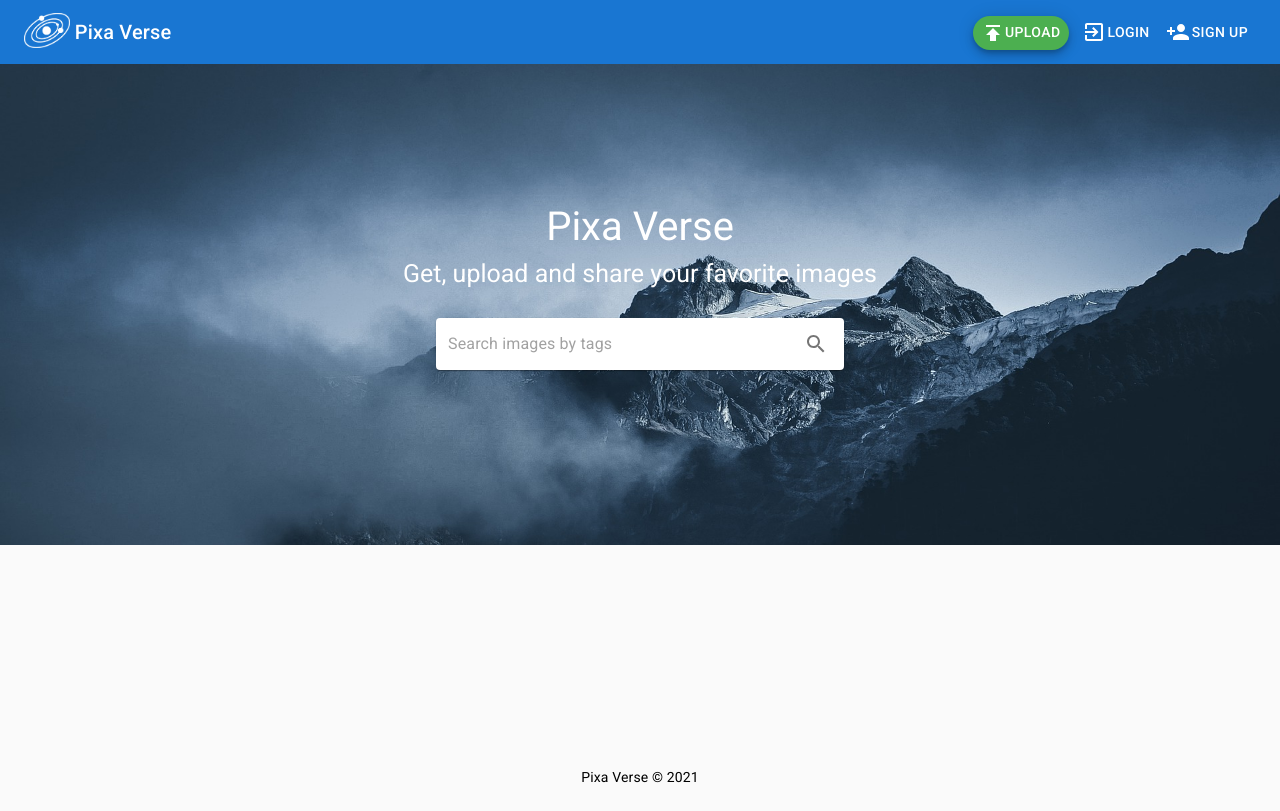
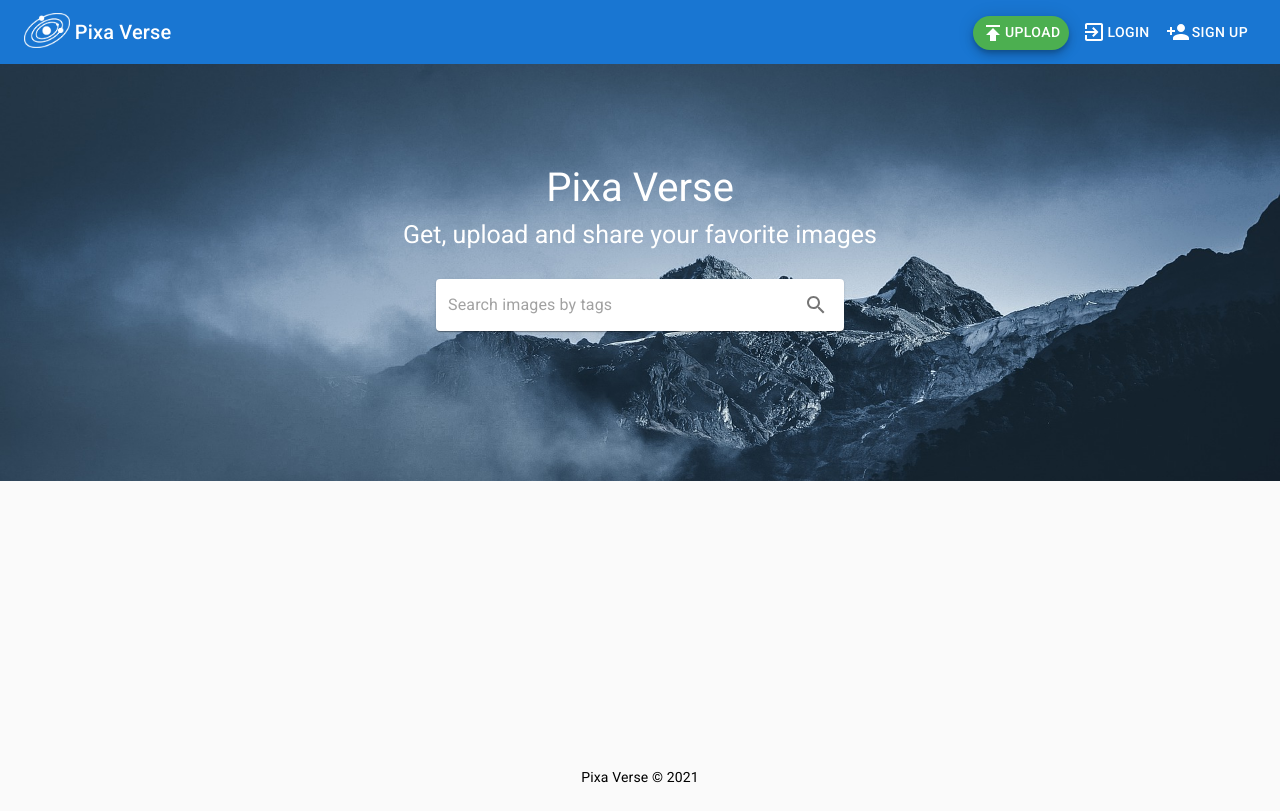
Before and after one commit to daniel-nir/MERN-Fullstack, a React (Create React App) app in the folder client/: page / in a window 1280 px wide. Built offline with nearby package versions, Linux system fonts and the light colour scheme; no server answers.

Commit message:
general improvment

```diff
--- a/client/src/components/editUser.js
+++ b/client/src/components/editUser.js
@@ -3,7 +3,6 @@ import Form from "./form/form";
 import PageHeader from "./pageHeader";
 import Joi from "joi-browser";
 import userService from "../services/userService";
-import { Button } from "@material-ui/core";
 
 class EditUser extends Form {
   state = {
@@ -56,15 +55,10 @@ class EditUser extends Form {
     window.location.reload();
   }
 
-  handleCancel = () => {
-    const { data } = this.state;
-    this.props.history.replace(`/user-profile/${data._id}`);
-  };
-
   render() {
     return (
       <div>
-        <PageHeader title="user info" />
+        <PageHeader title="Personal info" />
 
         <form
           align="center"
@@ -75,8 +69,7 @@ class EditUser extends Form {
           {this.renderInput("name", "Name")}
           {this.renderInput("email", "Email")}
 
-          {this.renderButton("Update Profile")}
-          <Button onClick={this.handleCancel}>Cancel</Button>
+          {this.renderButton("Save")}
         </form>
       </div>
     );
--- a/client/src/components/home.js
+++ b/client/src/components/home.js
@@ -48,18 +48,13 @@ const Home = ({ location, history }) => {
           backgroundImage: "url(/images/hill-5260303_1920.jpg)",
           backgroundPosition: "top",
           backgroundSize: "cover",
-          padding: "125px 15px 175px 15px",
+          padding: "100px 15px 150px 15px",
         }}
       >
-        <Grid
-          style={{ marginTop: "20px" }}
-          align="center"
-          container
-          spacing={1}
-        >
+        <Grid align="center" container spacing={1}>
           <Grid item xs={12}>
             <Typography
-              style={{ fontSize: "40px", color: "white" }}
+              style={{ fontSize: "40px", color: "white", marginTop: "10px" }}
               variant="h3"
             >
               Pixa Verse
--- a/client/src/components/post.js
+++ b/client/src/components/post.js
@@ -255,6 +255,7 @@ const Post = ({ post, currentUser }) => {
                           )}
                         </>
                       ) : (
+                        //!currentUser
                         <Link style={{ textDecoration: "none" }} to="/login">
                           <IconButton
                             disableRipple
@@ -263,7 +264,7 @@ const Post = ({ post, currentUser }) => {
                           >
                             <FavoriteBorderIcon />
                             <Typography variant="button">
-                              {likes.length || post.postLikes.length || null}
+                              {likes.length || post.postLikes.length}
                             </Typography>
                           </IconButton>
                           <IconButton
--- a/client/src/components/userProfile.js
+++ b/client/src/components/userProfile.js
@@ -80,12 +80,13 @@ const UserProfile = (props) => {
     const data = userService.getCurrentUser();
     setLoggedIn(data);
     setValue(0);
-
-    userService.getMyProfile().then(({ data }) => {
-      if (data) {
-        setCurrentUser(data);
-      }
-    });
+    if (data) {
+      userService.getMyProfile().then(({ data }) => {
+        if (data) {
+          setCurrentUser(data);
+        }
+      });
+    }
 
     const userId = props.match.params.id;
     userService
```
